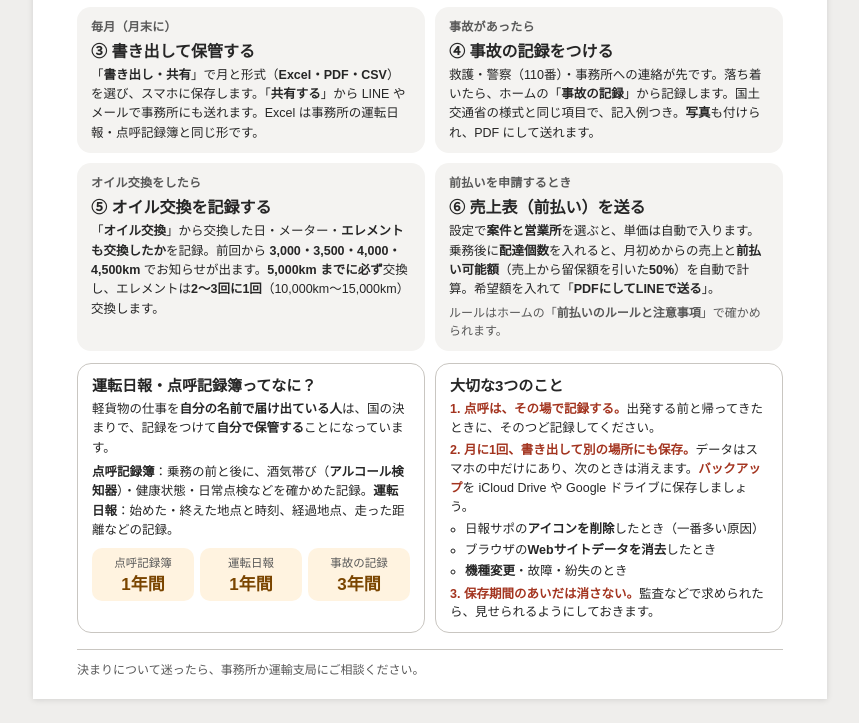
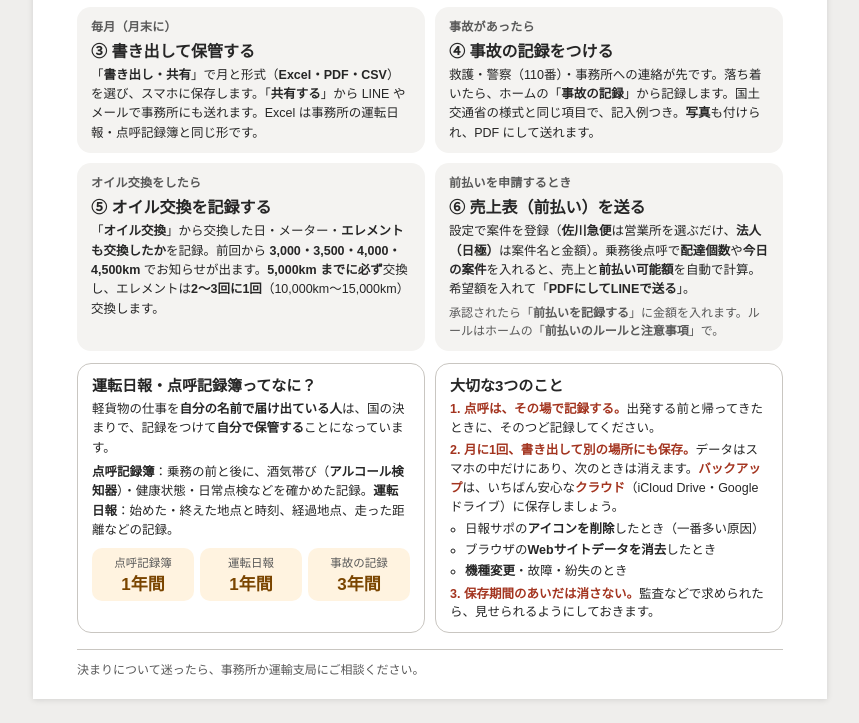
Before and after one commit to Sioux1225/nissapo, a website: page 配布用_使い方ガイド.html in a window 1280 px wide. Shown: the part 575-1298 px from the top of the page, without its empty margins (210-1069 px from the left). Drawn offline with Linux system fonts and the light colour scheme; a web font is replaced by a local one.

Commit message:
使い方ガイド：⑥ 売上表を法人（日極）・前払いの記録に合わせて更新、バックアップはクラウドへ
Co-Authored-By: Claude Opus 5.5 <noreply@anthropic.com>

```diff
--- a/配布用_使い方ガイド.html
+++ b/配布用_使い方ガイド.html
@@ -119,8 +119,8 @@ h3 { font-size: 16px; font-weight: 700; }
       <article class="card rare"><span class="when">オイル交換をしたら</span><h3>⑤ オイル交換を記録する</h3>
         <p>「<b>オイル交換</b>」から交換した日・メーター・<b>エレメントも交換したか</b>を記録。前回から <b>3,000・3,500・4,000・4,500km</b> でお知らせが出ます。<b>5,000km までに必ず</b>交換し、エレメントは<b>2〜3回に1回</b>（10,000km〜15,000km）交換します。</p></article>
       <article class="card rare"><span class="when">前払いを申請するとき</span><h3>⑥ 売上表（前払い）を送る</h3>
-        <p>設定で<b>案件と営業所</b>を選ぶと、単価は自動で入ります。乗務後に<b>配達個数</b>を入れると、月初めからの売上と<b>前払い可能額</b>（売上から留保額を引いた<b>50%</b>）を自動で計算。希望額を入れて「<b>PDFにしてLINEで送る</b>」。</p>
-        <p class="tip">ルールはホームの「<b>前払いのルールと注意事項</b>」で確かめられます。</p></article>
+        <p>設定で案件を登録（<b>佐川急便</b>は営業所を選ぶだけ、<b>法人（日極）</b>は案件名と金額）。乗務後点呼で<b>配達個数</b>や<b>今日の案件</b>を入れると、売上と<b>前払い可能額</b>を自動で計算。希望額を入れて「<b>PDFにしてLINEで送る</b>」。</p>
+        <p class="tip">承認されたら「<b>前払いを記録する</b>」に金額を入れます。ルールはホームの「<b>前払いのルールと注意事項</b>」で。</p></article>
     </div>
   </section>
 
@@ -136,7 +136,7 @@ h3 { font-size: 16px; font-weight: 700; }
     <div class="box"><h2>大切な3つのこと</h2>
       <ul class="must">
         <li><b>1. 点呼は、その場で記録する。</b>出発する前と帰ってきたときに、そのつど記録してください。</li>
-        <li><b>2. 月に1回、書き出して別の場所にも保存。</b>データはスマホの中だけにあり、次のときは消えます。<b>バックアップ</b>を iCloud Drive や Google ドライブに保存しましょう。
+        <li><b>2. 月に1回、書き出して別の場所にも保存。</b>データはスマホの中だけにあり、次のときは消えます。<b>バックアップ</b>は、いちばん安心な<b>クラウド</b>（iCloud Drive・Google ドライブ）に保存しましょう。
           <ul class="lost">
             <li>日報サポの<b>アイコンを削除</b>したとき（一番多い原因）</li>
             <li>ブラウザの<b>Webサイトデータを消去</b>したとき</li>
```
